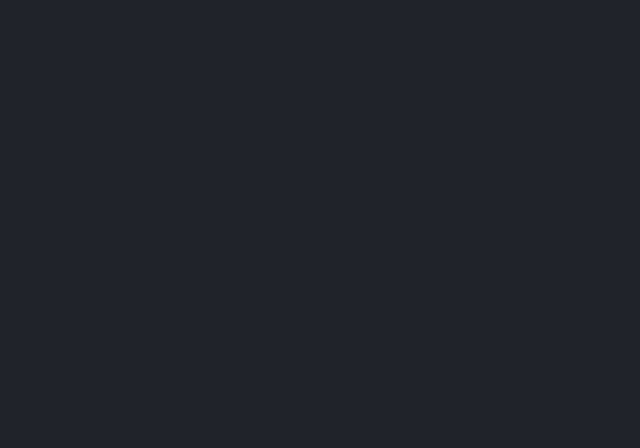
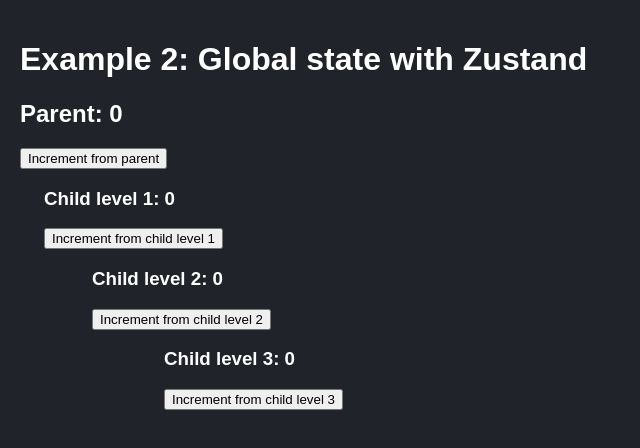
Before and after one commit to buitrbao222/sgu-react-advanced-examples, a React (Create React App) app: page /2 in a window 1280 px wide. Before the commit this address had no page. Shown: the top 448 px of the page, without its empty margins (0-640 px from the left). Built offline with nearby package versions, Linux system fonts and the light colour scheme.

Commit message:
example 2: global state with zustand

```diff
--- a/src/App.js
+++ b/src/App.js
@@ -1,5 +1,6 @@
 import { Routes, Route } from 'react-router-dom';
-import Example1 from './examples/Example1';
+import Example1 from './example-1/Example1';
+import Example2 from './example-2/Example2';
 import Home from './Home';
 
 export default function App() {
@@ -8,6 +9,8 @@
       <Route path="/" element={<Home />} />
 
       <Route path="/1" element={<Example1 />} />
+
+      <Route path="/2" element={<Example2 />} />
     </Routes>
   );
 }
--- /dev/null
+++ b/src/example-2/Child1.js
@@ -0,0 +1,20 @@
+import Child2 from './Child2';
+import useCountStore from './store';
+
+export default function Child1() {
+  const count = useCountStore(state => state.count);
+
+  const increment = useCountStore(state => state.increment);
+
+  return (
+    <div className="child-1">
+      <h3>
+        <b>Child level 1: {count}</b>
+      </h3>
+
+      <button onClick={increment}>Increment from child level 1</button>
+
+      <Child2 />
+    </div>
+  );
+}
--- /dev/null
+++ b/src/example-2/Child2.js
@@ -0,0 +1,20 @@
+import Child3 from './Child3';
+import useCountStore from './store';
+
+export default function Child2() {
+  const count = useCountStore(state => state.count);
+
+  const increment = useCountStore(state => state.increment);
+
+  return (
+    <div className="child-2">
+      <h3>
+        <b>Child level 2: {count}</b>
+      </h3>
+
+      <button onClick={increment}>Increment from child level 2</button>
+
+      <Child3 />
+    </div>
+  );
+}
--- /dev/null
+++ b/src/example-2/Child3.js
@@ -0,0 +1,17 @@
+import useCountStore from './store';
+
+export default function Child3() {
+  const count = useCountStore(state => state.count);
+
+  const increment = useCountStore(state => state.increment);
+
+  return (
+    <div className="child-3">
+      <h3>
+        <b>Child level 3: {count}</b>
+      </h3>
+
+      <button onClick={increment}>Increment from child level 3</button>
+    </div>
+  );
+}
--- /dev/null
+++ b/src/example-2/Example2.js
@@ -0,0 +1,22 @@
+import Child1 from './Child1';
+import useCountStore from './store';
+
+export default function Example2() {
+  const count = useCountStore(state => state.count);
+
+  const increment = useCountStore(state => state.increment);
+
+  return (
+    <div className="example-2">
+      <h1>Example 2: Global state with Zustand</h1>
+
+      <h2>
+        <b>Parent: {count}</b>
+      </h2>
+
+      <button onClick={increment}>Increment from parent</button>
+
+      <Child1 />
+    </div>
+  );
+}
--- /dev/null
+++ b/src/example-2/store.js
@@ -0,0 +1,12 @@
+import create from 'zustand';
+
+const useCountStore = create(set => ({
+  count: 0,
+  increment: () => {
+    set(state => ({
+      count: state.count + 1,
+    }));
+  },
+}));
+
+export default useCountStore;
--- a/src/index.css
+++ b/src/index.css
@@ -1,4 +1,8 @@
 @import-normalize;
+
+:root {
+  --tab: 24px;
+}
 
 * {
   font-family: sans-serif;
@@ -41,3 +45,15 @@
   color: #61dafb;
   border-color: #61dafb;
 }
+
+.example-2 .child-1 {
+  margin-left: var(--tab);
+}
+
+.example-2 .child-2 {
+  margin-left: calc(var(--tab) * 2);
+}
+
+.example-2 .child-3 {
+  margin-left: calc(var(--tab) * 3);
+}
```
Also changed, not shown: src/example-1/Example1.js (renamed from src/examples/Example1.js), src/examples/Example2.js (deleted).
